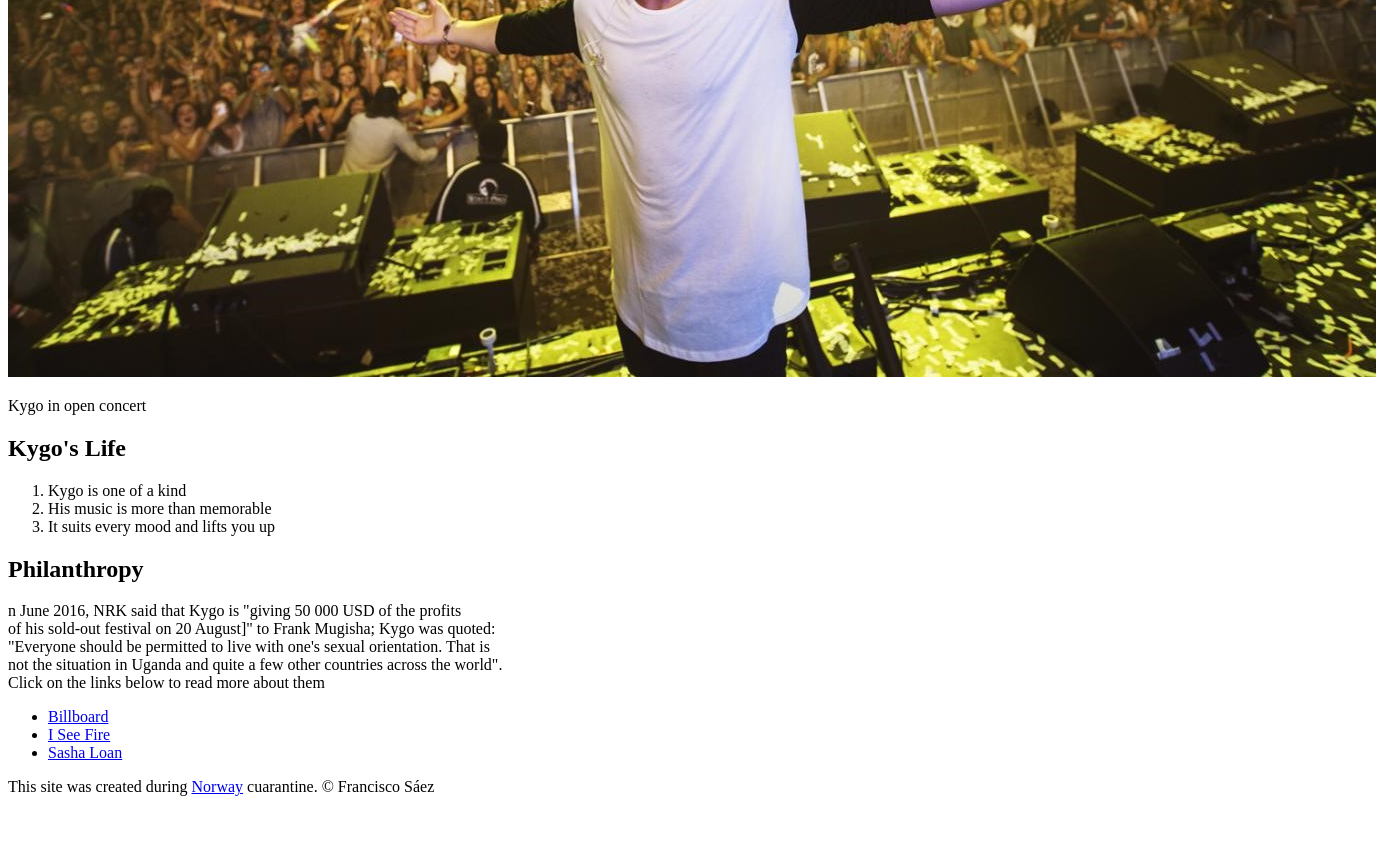
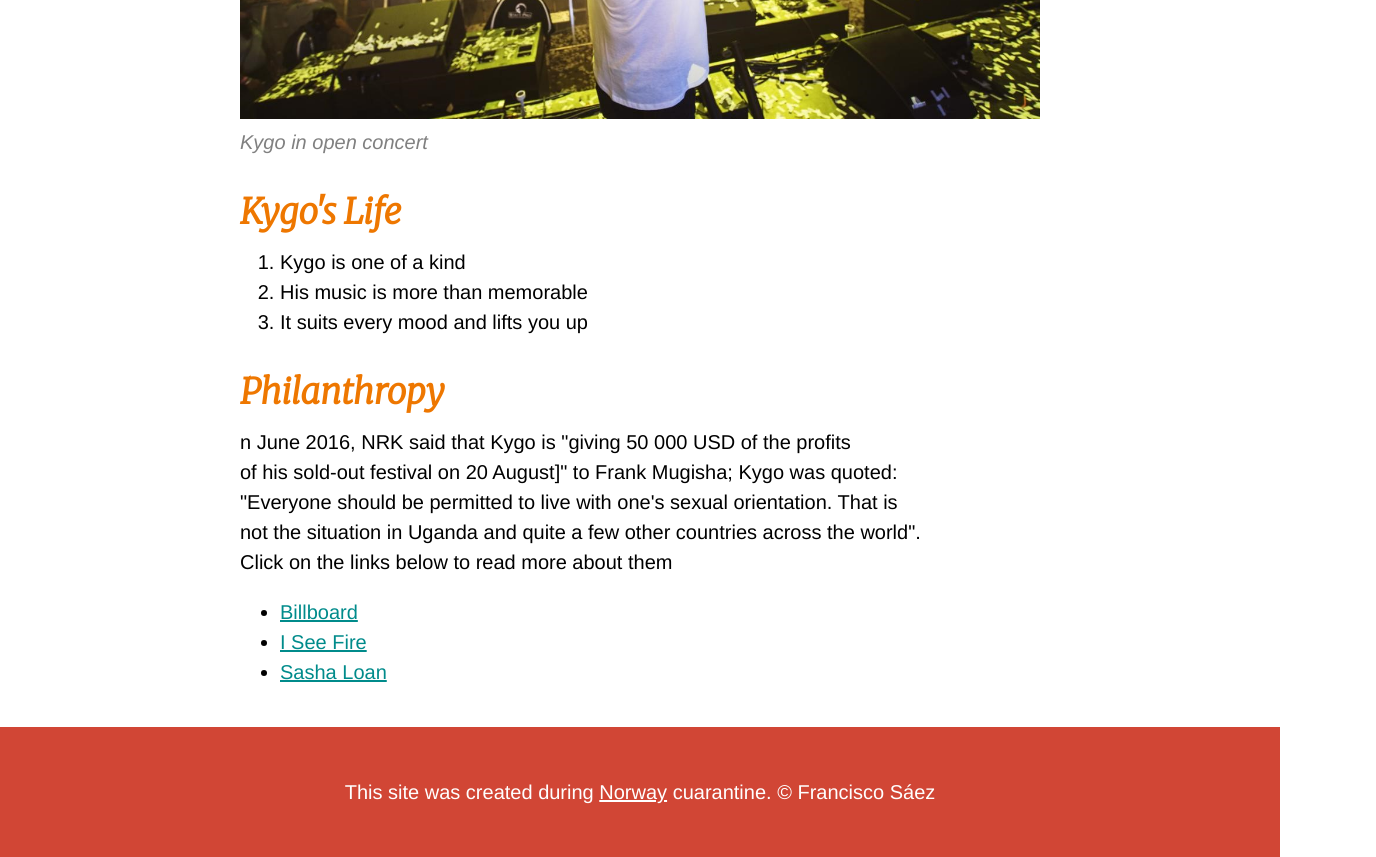
Before and after one commit to Frafean/cartoon-hero, a plain HTML site: page index.html in a window 1280 px wide. Shown: the part 1180-2037 px from the top of the page, 1376 px wide, since content can reach past the window. Before the commit the page ends 1992 px from the top, so only its background shows below. Drawn offline with Linux system fonts and the light colour scheme.

Commit message:
Wrote the CSS for our Artist's Website (and change some HTML)

```diff
--- /dev/null
+++ b/css/kygo.css
@@ -0,0 +1,74 @@
+body {
+    margin: 0;
+    font-family: 'Helvetica', 'Arial', sans-serif;
+    font-size: 20px;
+    line-height: 30px;
+}
+
+header {
+    background-color: orange;
+    text-align: center;
+    padding-top: 50px;
+    padding-bottom: 50px;
+}
+h1, h2{
+    font-family: 'Merriweather', serif;
+}
+
+header h1{
+    color: white;
+    font-size: 50px;
+
+}
+
+header img{
+    border-radius: 170px;
+    width: 300px;
+    border: 20px solid white;
+}
+
+main{
+    max-width: 800px;
+    margin: 0 auto;
+    padding: 20px;
+}
+
+main img{
+    max-width: 100%;
+}
+
+h2{
+    font-size: 35px;
+    color: #ee7700;
+    margin: 40px 0 10px;
+}
+a{
+    color: darkcyan;
+}
+
+a:hover{
+    color: white;
+    background-color: darkgrey;
+}
+footer{
+    background-color: #d14635;
+    text-align: center;
+    color: white;
+    padding: 50px;
+}
+footer p{
+    margin: 0;
+}
+footer a{
+    color: white;
+}
+footer a:hover{
+    opacity: .5;
+    background-color: transparent;
+}
+
+p.caption{
+    color: grey;
+    font-style: italic;
+    margin-top: 0;
+}
--- a/index.html
+++ b/index.html
@@ -3,6 +3,8 @@
 <head>
       <title>Kygo's Ascendance</title>
       <link rel="icon" href="img/kygo-avatar.jpg">
+      <link href="https://fonts.googleapis.com/css2?family=Merriweather:ital,wght@1,300&display=swap" rel="stylesheet">
+      <link rel="stylesheet" type:"text/css" href="css/kygo.css"
 </head>
 <body>
 <!-- header element -->
@@ -17,7 +19,7 @@
     <p>Stole The Show, featuring Bono, Steve Aoki, and Martin Garrix, drop us into the <br> heart of the music streaming revolution, using Kygo's first arena
         show as a lens to <br>examine not only Kygo's rise but the rise os streaming</p>
     <img src="img/kygo-festival.jpg">
-    <p>Kygo in open concert</p>
+    <p class="caption">Kygo in open concert</p>
     <!-- In Concert-->
     <h2>Kygo's Life</h2>
     <ol>
```
